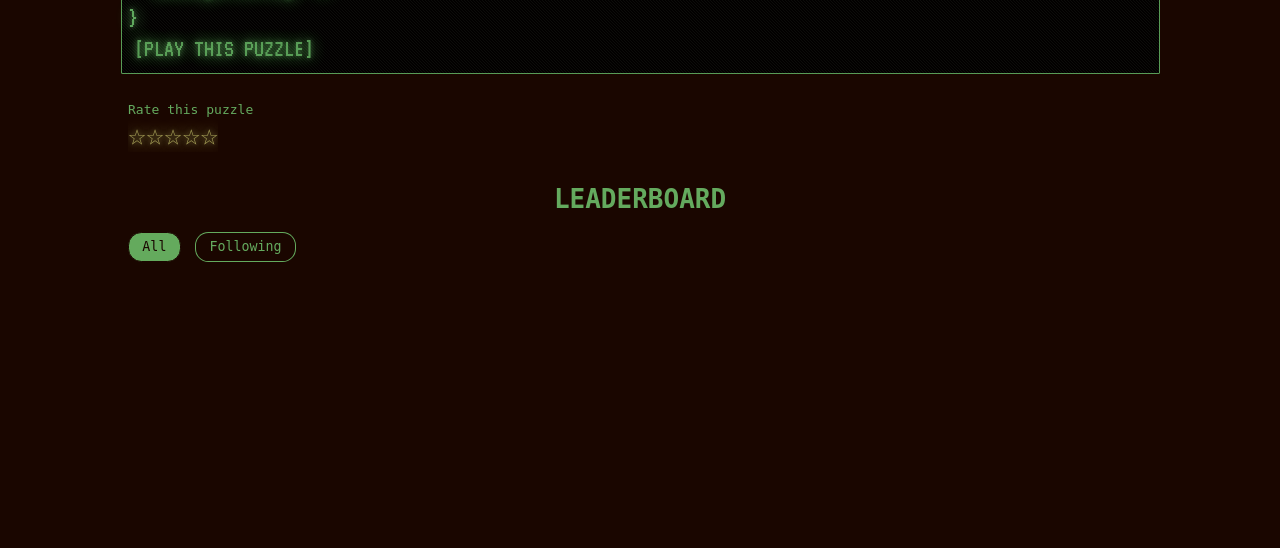
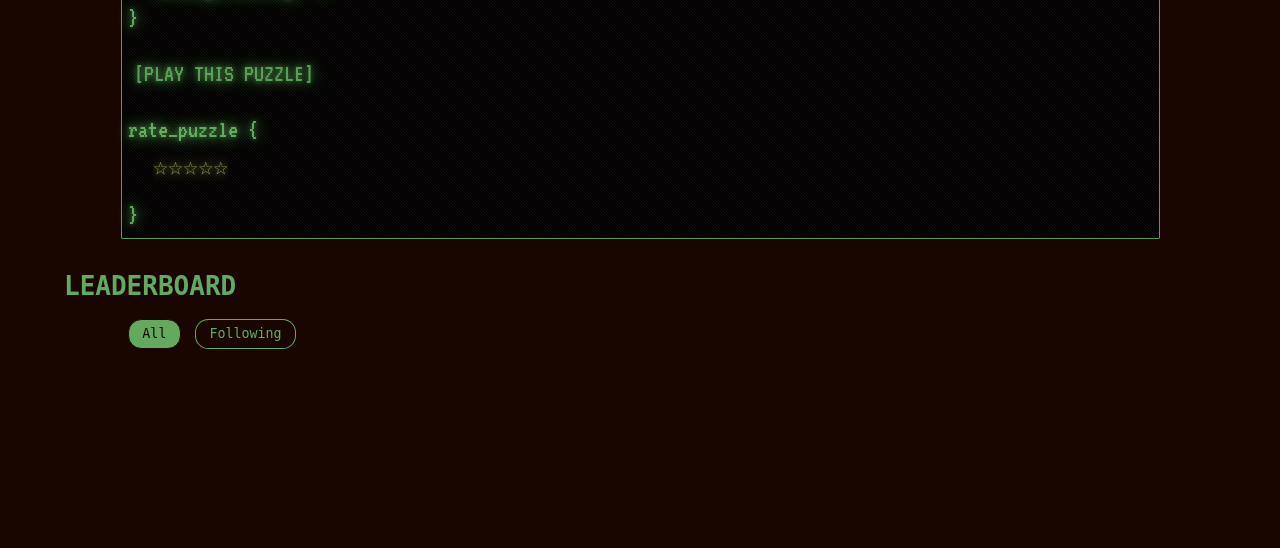
Before and after one commit to good-programmer/CITS3403-project, a Flask app: template project/templates/puzzleinfo.html in a window 1280 px wide. Shown: the part 361-909 px from the top of the page. Before the commit the page ends 623 px from the top, so only its background shows below. Run offline with Flask 3, Linux system fonts and the light colour scheme; the template is opened without the code that fills it, so the values that code supplies are empty; parts of the project's set-up code (start-up, migrations or seed data) failed here and were passed over.

Commit message:
left aligned headings; move rating into `terminal`; utilise `url_for` routing

```diff
--- a/project/static/css/puzzleinfo.css
+++ b/project/static/css/puzzleinfo.css
@@ -5,12 +5,13 @@
 }
 
 h1 {
-    text-align: center;
+    text-align: left;
+    margin-left: 5%;
 }
 
 h1:first-of-type {
     margin-top: 10%;
-    margin-bottom: 5%;
+    margin-bottom: 2%;
 }
 
 body {
@@ -41,6 +42,14 @@ body {
     margin-top: 5px;
     margin-bottom: 5px;
     margin-left: 25px;
+}
+
+#rate-slider {
+    margin-left: 25px;
+}
+
+.no_indent {
+    margin-left: 0px !important;
 }
 
 #puzzle-info p:nth-of-type(1) {
@@ -83,7 +92,7 @@ body {
 }
 */
 
-#rate-slider, #rate-text, .buttons-container {
+.buttons-container {
     margin-left: 10%;
 }
 
@@ -115,8 +124,8 @@ body {
 }
 
 #play-button {
-    margin-top: 0px;
-    margin-bottom: 5px;
+    margin-top: 25px;
+    margin-bottom: 25px;
 }
 
 .buttons-container:first-child{
--- a/project/templates/puzzleinfo.html
+++ b/project/templates/puzzleinfo.html
@@ -6,7 +6,7 @@
 <h1>{{puzzle['title']}}</h1>
 
 <div class="Screen MatrixTextGreen" id="puzzle-info">
-  <p>/* author: <a class="user-link" href="/user/{{puzzle['creatorID']}}/profile">{{puzzle['creator']}}</a> */</p>
+  <p>/* author: <a class="user-link" href="{{url_for(route.user.profile, userid=puzzle['creatorID'])}}">{{puzzle['creator']}}</a> */</p>
   <p>stats {</p>
   <p>plays: {{puzzle['play_count']}}</p>
   <p>highest_score: {{puzzle['highscore']}}</p>
@@ -15,17 +15,16 @@
   {% endif %}
   <p>date_created: {{puzzle['dateCreated'][:10]}}</p>
   <p>average_rating: {{puzzle['average_rating']|round(2)}} ({{puzzle['rating_count']}})</p>
-  <p>}</p>
+  <p class="no_indent">}</p>
   <a href="{{url_for(route.puzzle.play, puzzleid=puzzle['id'])}}"><button class="Screen MatrixTextGreen" id="play-button" {% if puzzle['score'] %}disabled{% endif %}>[PLAY THIS PUZZLE]</button></a><br>
+    <p class="no_indent" id="rate-text">rate_puzzle {</p>
+    <div id="rate-slider">
+      <p class="Screen MatrixTextYellow" id="rate-back">☆☆☆☆☆</p>
+      <p class="Screen MatrixTextYellow" id="rate-current">★★★★★</p>
+    </div>
+    <p class="no_indent">}</p>
 </div>
 <br>
-<span>
-  <p id="rate-text">Rate this puzzle</p>
-  <div id="rate-slider">
-    <p class="Screen MatrixTextYellow" id="rate-back">☆☆☆☆☆</p>
-    <p class="Screen MatrixTextYellow" id="rate-current">★★★★★</p>
-  </div>
-</span>
 
 <h1>LEADERBOARD</h1>
 <div class="buttons-container">
@@ -37,7 +36,7 @@
     {% for score in puzzle['scores']|sort(attribute='score',reverse=True) %}
       <div class="post-body">
         <b>{{loop.index}}</b><br>
-        <a class="user-link" href="/user/{{score['id']}}/profile">{{score['name']}}</a>  |  {{score['score']}}<br>
+        <a class="user-link" href="{{url_for(route.user.profile, userid=score['id'])}}">{{score['name']}}</a>  |  {{score['score']}}<br>
         {{score['dateSubmitted'][:10]}}
       </div>
     {% endfor %}
@@ -48,7 +47,7 @@
       {% if score['id'] in following %}
         <div class="post-body">
           <b>{{counter.position}}</b><br>
-          <a class="user-link" href="/user/{{score['id']}}/profile">{{score['name']}}</a>  |  {{score['score']}}<br>
+          <a class="user-link" href="{{url_for(route.user.profile, userid=score['id'])}}>{{score['name']}}</a>  |  {{score['score']}}<br>
           {{score['dateSubmitted'][:10]}}
         </div>
         {% if counter.update({"position":counter.position + 1}) %} {% endif %}
```
